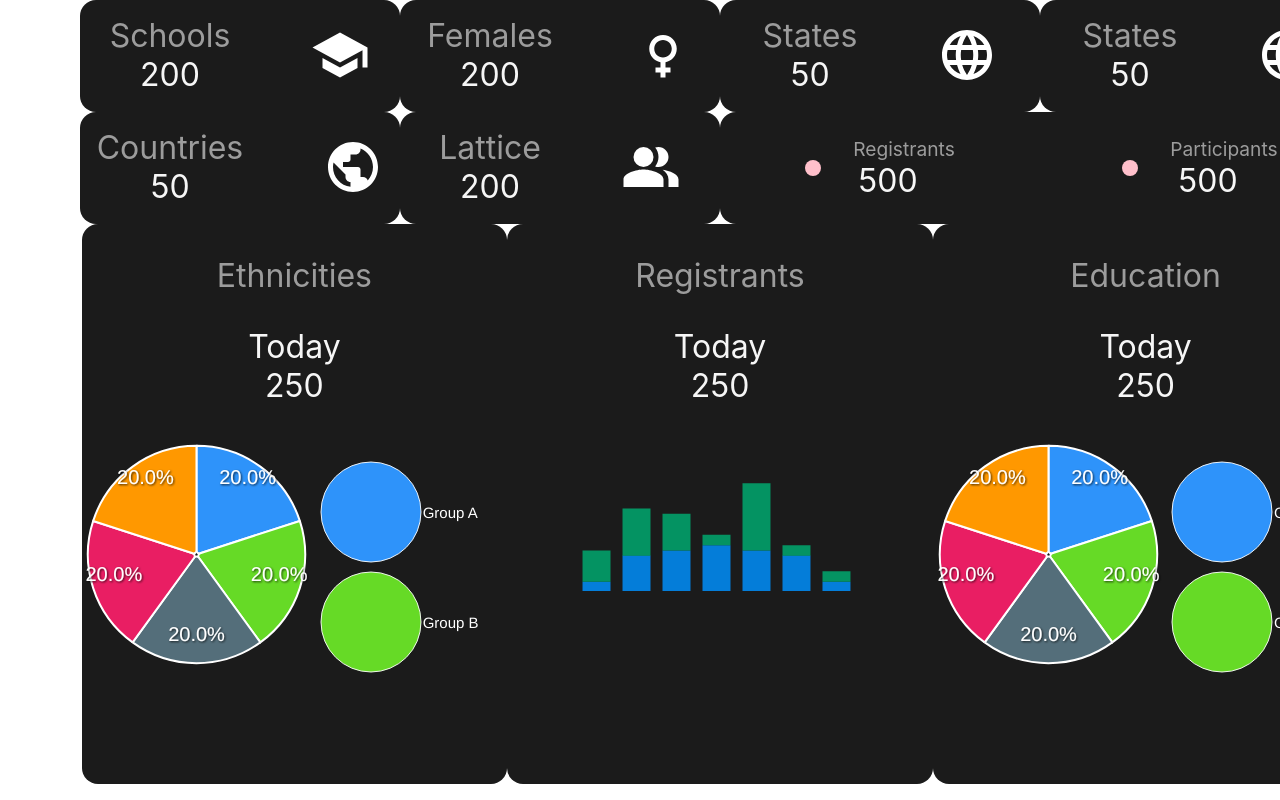
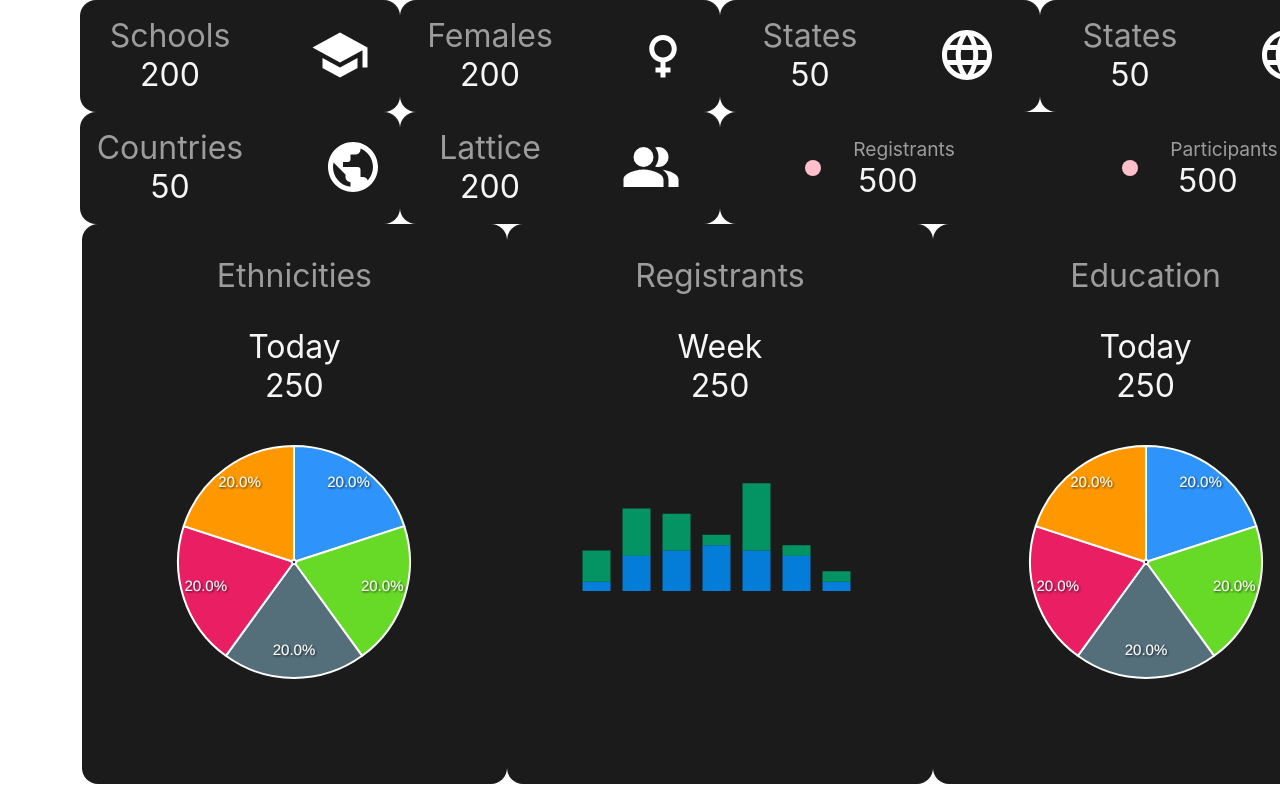
Before and after one commit to nishilfaldu/react-dashboard, a React (Create React App) app: page / in a window 1280 px wide. Shown: the top 800 px of the page. Built offline with nearby package versions, Linux system fonts and the light colour scheme.

Commit message:
edited pie chart

```diff
--- a/src/components/BarChartCard.js
+++ b/src/components/BarChartCard.js
@@ -88,7 +88,7 @@ const BarChartCard = function(){
       <div>
         <ThemeProvider theme={theme}>
             <SimpleCard cardTitle="Registrants">
-                Today
+                Week
                 <br></br>
                 250
                 <ChartDiv>
--- a/src/components/PieChartCard.js
+++ b/src/components/PieChartCard.js
@@ -21,14 +21,14 @@ const PieChartCard = function(props){
             enabled: true,
             // style for text on graph
             style: {
-                fontSize: '20px',
+                fontSize: '15px',
                 fontFamily: 'Helvetica, Arial, sans-serif',
                 fontWeight: '0',
                 // colors: undefined
             },
         },
         legend: {
-            show: true,
+            show: false,
             position: 'right',
             fontSize: '15px',
             fontWeight: '0',
@@ -71,7 +71,7 @@ const PieChartCard = function(props){
             width: 380,
             type: 'pie',
         },
-        labels: ['Group A', 'Group B', 'Group C', 'Group D', 'Group E'],
+        labels: ['EE', 'CS', 'CE', 'BME', 'ME'],
         responsive: [{
             breakpoint: 480,
         }]
@@ -85,7 +85,7 @@ const PieChartCard = function(props){
                 <br></br>
                 {props.cardValue}
                 <ChartDiv>
-                  <Chart options={options} series={options.series} type="pie" height="auto" width="150%"/>
+                  <Chart options={options} series={options.series} type="pie" height="auto" width="100%"/>
                 </ChartDiv>
             </SimpleCard>
         </ThemeProvider>
```
